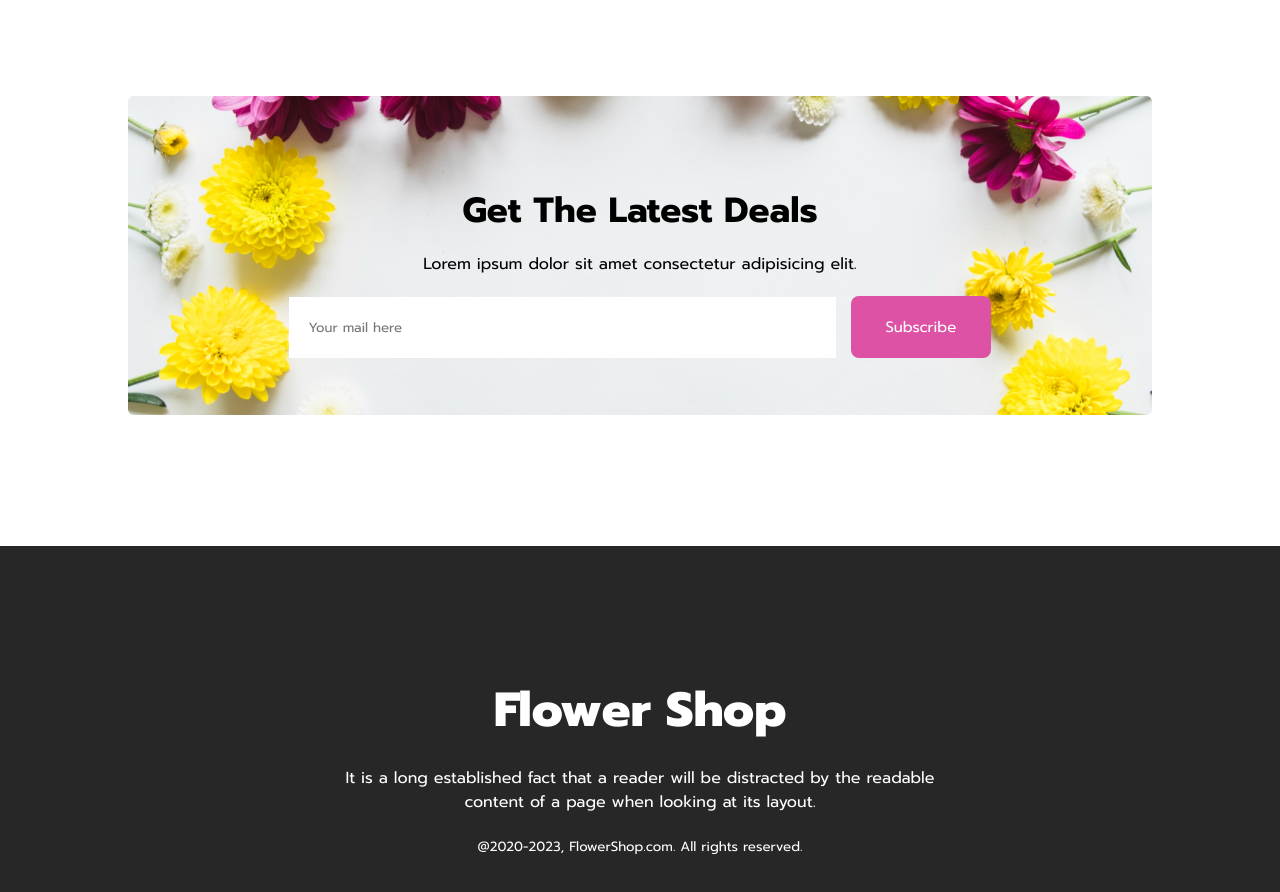
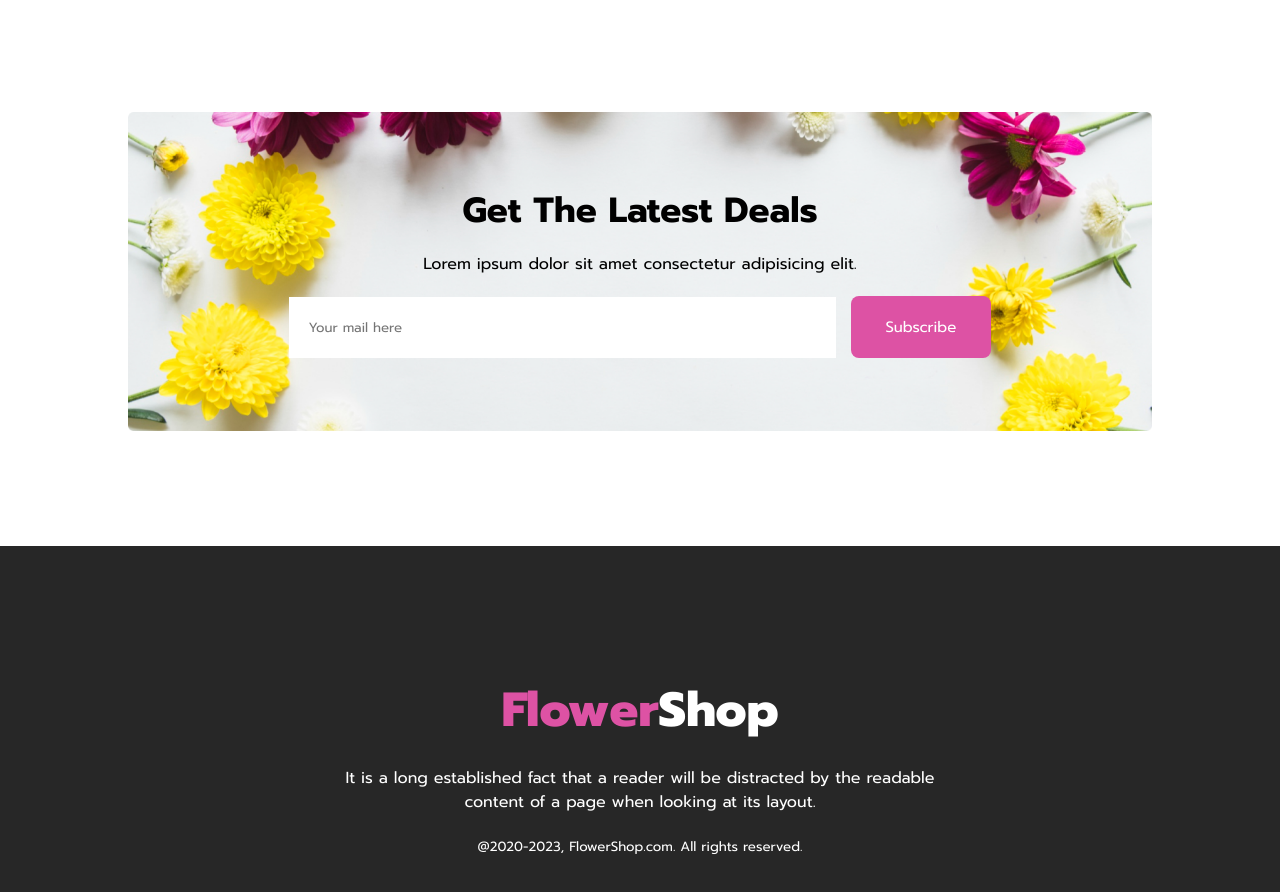
Before and after one commit to Ashikur2r/flower-shop, a plain HTML site: page index.html in a window 1280 px wide. Shown: the part 5019-5911 px from the top of the page. Drawn offline with Linux system fonts and the light colour scheme.

Commit message:
fixed some spelling and color issue

```diff
--- a/index.html
+++ b/index.html
@@ -215,7 +215,7 @@
     <!-- this is footer section start  -->
     <footer>
         <div class="footer-content">
-            <h1 class="footer-content-title">Flower Shop</h1>
+            <h1 class="footer-content-title"> <span style="color: #DD52A4ff;">Flower</span>Shop</h1>
             <p class="footer-content-description">It is a long established fact that a reader will be distracted by the readable content of a page when looking at its layout.</p>
             <small>@2020-2023, FlowerShop.com. All rights reserved. </small>
         </div>
--- a/styles/style.css
+++ b/styles/style.css
@@ -338,6 +338,7 @@
     background-image: url('../assets/Rectangle\ 9.png');
     background-repeat: no-repeat;
     background-size: contain;
+    background-position: center;
     height: 350px;
     width: auto;
     margin: 100px 10%;
```
